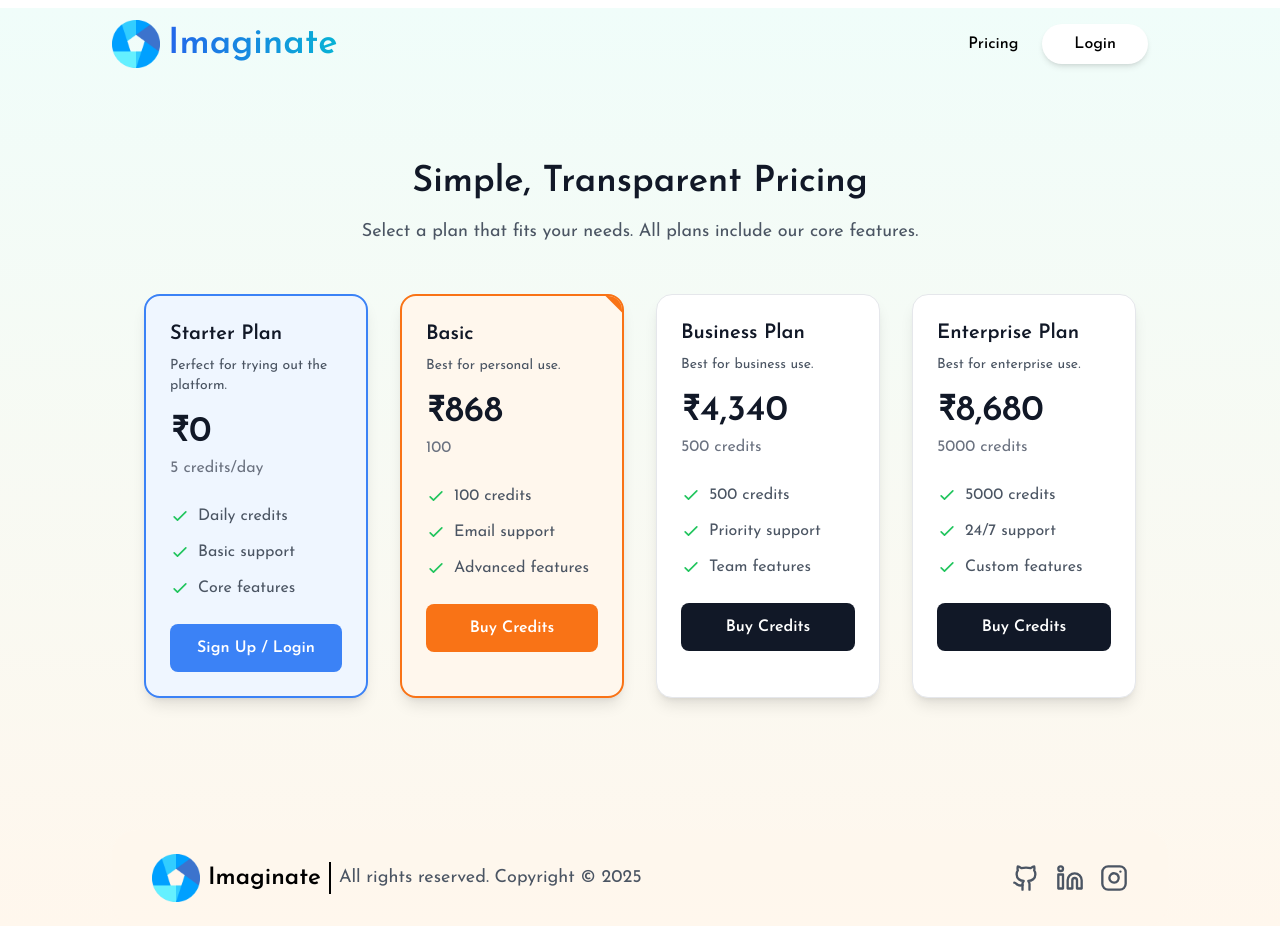
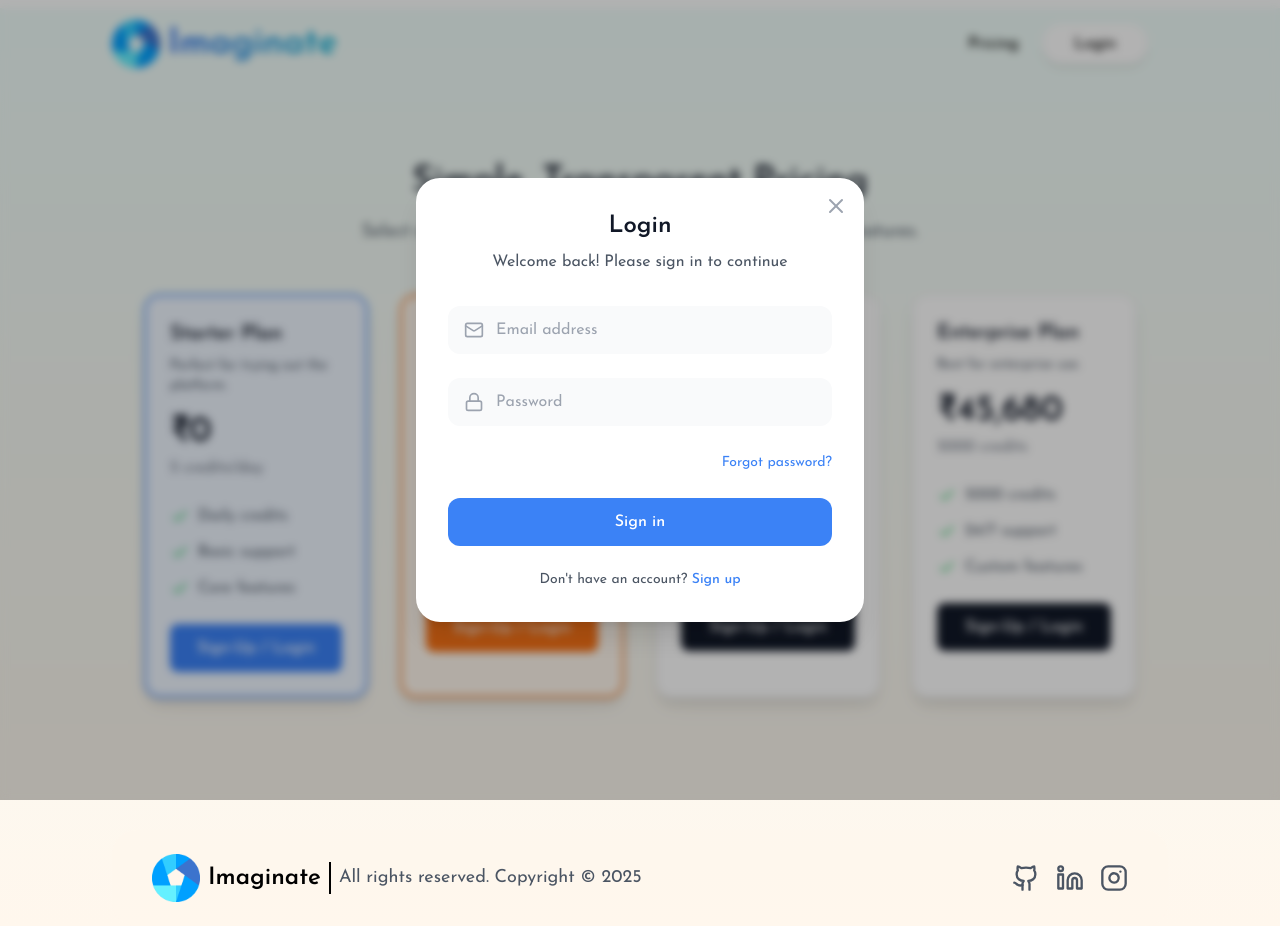
Before and after one commit to KushagraShukla004/Imaginate, a React (Vite) app in the folder client/: page /buy in a window 1280 px wide. Both pictures are taken after a click on the button "Login". Built offline with nearby package versions, Linux system fonts and the light colour scheme.

Commit message:
Login/Signup Dailog box created

```diff
--- a/client/src/App.jsx
+++ b/client/src/App.jsx
@@ -1,18 +1,27 @@
+import { useContext } from "react";
 import { Routes, Route } from "react-router-dom";
-
 import BuyCredit from "./pages/BuyCredit";
 import Home from "./pages/Home";
 import Result from "./pages/Result";
 import Navbar from "./components/Navbar";
 import Footer from "./components/Footer";
+import Login from "./components/Login";
+import { AppContext } from "./context/AppContext";
 
 const App = () => {
+  const { showLogin } = useContext(AppContext);
   return (
     <div className="px-4 sm:px-10 md:px-14 lg:px-28 min-h-screen bg-gradient-to-b from-teal-50 to-orange-50">
+      {/*props to call onClick event of login button in navbar*/}
+      {/* or */}
+      {/* We can use AppContext to handle state changes from anywhere making prop-calling outdated */}
       <Navbar />
+      {/* login/signup dialog box open/close*/}
+      {showLogin && <Login />}
       <Routes>
         <Route path="/" element={<Home />} />
         <Route path="/result" element={<Result />} />
+        {/*props to call onClick event of login button in BuyCredit page */}
         <Route path="/buy" element={<BuyCredit />} />
       </Routes>
       <Footer />
--- /dev/null
+++ b/client/src/components/Login.jsx
@@ -0,0 +1,150 @@
+import { useContext, useState } from "react";
+import { X, Mail, Lock, User } from "lucide-react";
+import { AppContext } from "../context/AppContext";
+
+const Login = () => {
+  const [authType, setAuthType] = useState("Login");
+  const { setShowLogin } = useContext(AppContext);
+  const [formData, setFormData] = useState({
+    email: "",
+    password: "",
+    name: "",
+  });
+
+  const handleInputChange = (e) => {
+    const { name, value } = e.target;
+    setFormData((prev) => ({
+      ...prev,
+      [name]: value,
+    }));
+  };
+
+  const handleSubmit = (e) => {
+    e.preventDefault();
+    // Add your authentication logic here
+    console.log("Form submitted:", formData);
+  };
+
+  const toggleAuthType = () => {
+    setAuthType((prevType) => (prevType === "Login" ? "Sign up" : "Login"));
+  };
+
+  return (
+    <div className="fixed inset-0 z-50 flex items-center justify-center">
+      <div
+        className="absolute inset-0 bg-black/30 backdrop-blur-sm"
+        onClick={() => {
+          setShowLogin(false);
+        }}
+      />
+
+      <div className="relative bg-white rounded-3xl p-8 w-full max-w-md mx-4 shadow-xl">
+        <button
+          onClick={() => {
+            setShowLogin(false);
+          }}
+          className="absolute right-4 top-4 text-gray-400 hover:text-gray-600 transition-colors"
+          aria-label="Close"
+        >
+          <X size={24} />
+        </button>
+
+        <div className="text-center mb-8">
+          <h1 className="text-2xl font-bold text-gray-900 mb-2">{authType}</h1>
+          <p className="text-gray-600">
+            {authType === "Login"
+              ? "Welcome back! Please sign in to continue"
+              : "Create an account to get started"}
+          </p>
+        </div>
+
+        <form onSubmit={handleSubmit} className="space-y-6">
+          {authType !== "Login" && (
+            <div className="relative">
+              <User className="absolute left-4 top-3.5 text-gray-400" size={20} />
+              <input
+                type="text"
+                name="name"
+                value={formData.name}
+                onChange={handleInputChange}
+                placeholder="Full Name"
+                className="w-full pl-12 pr-4 py-3 bg-gray-50 rounded-xl outline-none focus:ring-2 focus:ring-blue-500 transition-all"
+                required
+              />
+            </div>
+          )}
+
+          <div className="relative">
+            <Mail className="absolute left-4 top-3.5 text-gray-400" size={20} />
+            <input
+              type="email"
+              name="email"
+              value={formData.email}
+              onChange={handleInputChange}
+              placeholder="Email address"
+              className="w-full pl-12 pr-4 py-3 bg-gray-50 rounded-xl outline-none focus:ring-2 focus:ring-blue-500 transition-all"
+              required
+            />
+          </div>
+
+          <div className="relative">
+            <Lock className="absolute left-4 top-3.5 text-gray-400" size={20} />
+            <input
+              type="password"
+              name="password"
+              value={formData.password}
+              onChange={handleInputChange}
+              placeholder="Password"
+              className="w-full pl-12 pr-4 py-3 bg-gray-50 rounded-xl outline-none focus:ring-2 focus:ring-blue-500 transition-all"
+              required
+              minLength={6}
+            />
+          </div>
+
+          {authType === "Login" && (
+            <div className="text-right">
+              <button type="button" className="text-blue-500 text-sm hover:underline">
+                Forgot password?
+              </button>
+            </div>
+          )}
+
+          <button
+            type="submit"
+            className="w-full py-3 bg-blue-500 text-white rounded-xl font-medium hover:bg-blue-600 transition-colors active:scale-[0.98]"
+          >
+            {authType === "Login" ? "Sign in" : "Create Account"}
+          </button>
+
+          <div className="text-center text-gray-600 text-sm">
+            {authType === "Login" ? (
+              <>
+                Don&apos;t have an account?{" "}
+                <button
+                  type="button"
+                  onClick={toggleAuthType}
+                  className="text-blue-500 hover:underline font-medium"
+                >
+                  Sign up
+                </button>
+              </>
+            ) : (
+              <>
+                Already have an account?{" "}
+                <button
+                  type="button"
+                  onClick={toggleAuthType}
+                  className="text-blue-500 hover:underline font-medium"
+                >
+                  Sign in
+                </button>
+              </>
+            )}
+          </div>
+        </form>
+      </div>
+    </div>
+  );
+};
+
+export default Login;
--- a/client/src/components/Navbar.jsx
+++ b/client/src/components/Navbar.jsx
@@ -6,7 +6,7 @@ import { AppContext } from "../context/AppContext";
 
 const Navbar = () => {
   //fetched useState using AppContext and AppContextProvider
-  const { user } = useContext(AppContext);
+  const { user, setShowLogin } = useContext(AppContext);
   const navigate = useNavigate();
 
   return (
@@ -57,7 +57,7 @@ const Navbar = () => {
                     <li className="px-4 py-2 hover:bg-gray-50 flex items-center gap-2 cursor-pointer group/item">
                       <LogOut className="size-4 text-gray-400 group-hover/item:text-blue-500 transition-colors" />
                       <span className="text-gray-700 group-hover/item:text-blue-500 transition-colors">
-                        Sign out
+                        Log out
                       </span>
                     </li>
                   </ul>
@@ -73,7 +73,14 @@ const Navbar = () => {
             >
               Pricing
             </p>
-            <button className="NavButton">Login</button>
+            <button
+              className="NavButton"
+              onClick={() => {
+                setShowLogin(true);
+              }}
+            >
+              Login
+            </button>
           </div>
         )}
       </div>
--- a/client/src/components/PricingSection.jsx
+++ b/client/src/components/PricingSection.jsx
@@ -1,10 +1,13 @@
-import { Link } from "react-router-dom";
 import { motion } from "motion/react";
-import { useEffect, useRef, useState } from "react";
+import { useContext, useEffect, useRef, useState } from "react";
+import { AppContext } from "../context/AppContext";
+import { useNavigate } from "react-router-dom";
 
 const PricingSection = () => {
   const ref = useRef(null);
   const [isVisible, setIsVisible] = useState(false);
+  const { user, setShowLogin } = useContext(AppContext);
+  const navigate = useNavigate();
 
   useEffect(() => {
     const element = ref.current; // Store the current value
@@ -33,14 +36,12 @@ const PricingSection = () => {
       price: "₹0",
       credits: "5 credits/day",
       description: "Perfect for trying out the platform.",
-      buttonText: "Sign Up / Login",
-      buttonLink: "/signup",
       features: ["Daily credits", "Basic support", "Core features"],
       isFree: true,
     },
     {
       name: "Basic",
-      price: "₹868",
+      price: "₹500",
       credits: "100",
       description: "Best for personal use.",
       features: ["100 credits", "Email support", "Advanced features"],
@@ -48,14 +49,14 @@ const PricingSection = () => {
     },
     {
       name: "Business Plan",
-      price: "₹4,340",
+      price: "₹4,500",
       credits: "500 credits",
       description: "Best for business use.",
       features: ["500 credits", "Priority support", "Team features"],
     },
     {
       name: "Enterprise Plan",
-      price: "₹8,680",
+      price: "₹45,680",
       credits: "5000 credits",
       description: "Best for enterprise use.",
       features: ["5000 credits", "24/7 support", "Custom features"],
@@ -150,8 +151,18 @@ const PricingSection = () => {
                 ))}
               </ul>
 
-              <Link
-                to={plan.isFree ? plan.buttonLink : "/buy"}
+              <button
+                onClick={
+                  //if user is Logged in then check if plan is Free else setShowLogin(true);
+                  user
+                    ? () => {
+                        // if plan isFree and user is Logged-in then when clicking "In Use" button nothing should happen so empty string ("") else(:) navigate to "/buy" page.
+                        plan.isFree ? "" : navigate("/buy");
+                      }
+                    : () => {
+                        setShowLogin(true);
+                      }
+                }
                 className={`block w-full text-center px-6 py-3 rounded-lg font-semibold transition-colors duration-200 ${
                   plan.isFree
                     ? "bg-blue-500 hover:bg-blue-600 text-white"
@@ -160,8 +171,8 @@ const PricingSection = () => {
                     : "bg-gray-900 hover:bg-gray-800 text-white"
                 }`}
               >
-                {plan.isFree ? plan.buttonText : "Buy Credits"}
-              </Link>
+                {!user ? "Sign-Up / Login" : plan.isFree ? "In Use" : "Buy Credits"}
+              </button>
             </div>
           </motion.div>
         ))}
--- a/client/src/context/AppContextProvider.jsx
+++ b/client/src/context/AppContextProvider.jsx
@@ -3,9 +3,12 @@ import { useState } from "react";
 import { AppContext } from "./AppContext"; // Import the context
 
 const AppContextProvider = ({ children }) => {
+  // user logged-in or not
   const [user, setUser] = useState(null);
+  //login/signup dialog box open/close state
+  const [showLogin, setShowLogin] = useState(false);
 
-  const value = { user, setUser };
+  const value = { user, setUser, showLogin, setShowLogin };
 
   return <AppContext.Provider value={value}>{children}</AppContext.Provider>;
 };
--- a/client/src/pages/BuyCredit.jsx
+++ b/client/src/pages/BuyCredit.jsx
@@ -3,6 +3,9 @@ import PricingSection from "../components/PricingSection";
 const BuyCredit = () => {
   return (
     <div className="flex items-center justify-center min-h-screen mt-[-50px]">
+      {/* using BuyCredit page props to call onClick even in PricingSection Component */}
+      {/* or */}
+
       <PricingSection />
     </div>
   );
```
